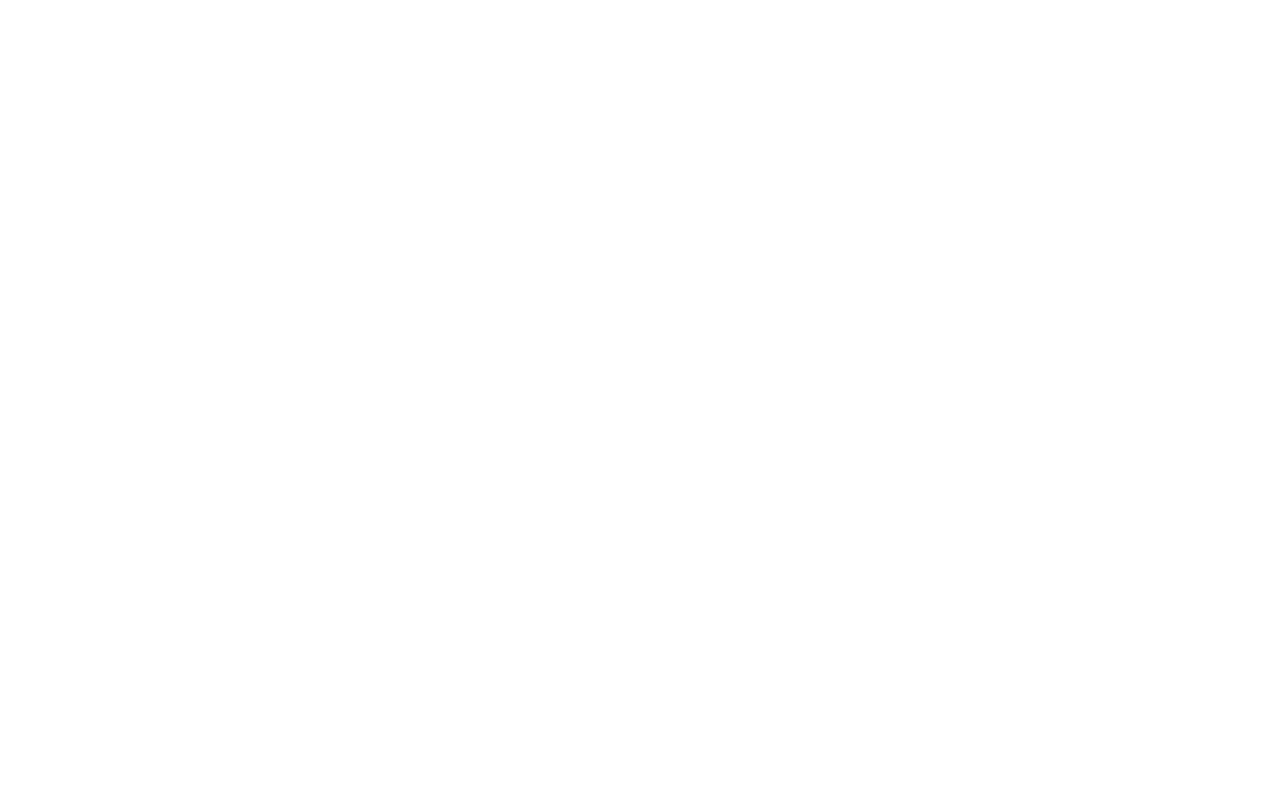
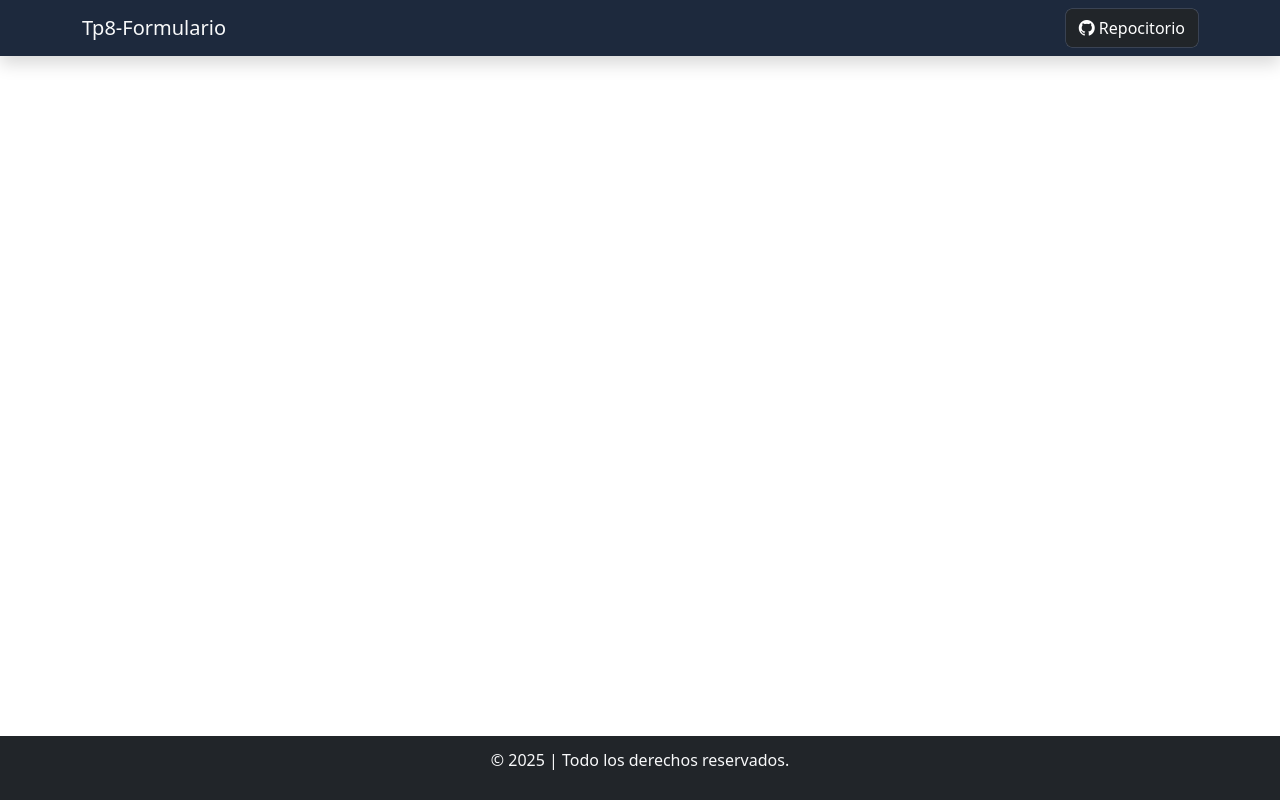
Before and after one commit to Maxii34/Tp4-5--Lista-de-tareas, a React (Vite) app: page / in a window 1280 px wide. Built offline with nearby package versions, Linux system fonts and the light colour scheme.

Commit message:
Se agrego los componentes navbar y footer

```diff
--- a/package.json
+++ b/package.json
@@ -13,6 +13,7 @@
     "bootstrap": "^5.3.7",
     "bootstrap-icons": "^1.13.1",
     "react": "^19.1.1",
+    "react-bootstrap": "^2.10.10",
     "react-dom": "^19.1.1",
     "react-hook-form": "^7.62.0"
   },
--- a/src/App.jsx
+++ b/src/App.jsx
@@ -1,12 +1,19 @@
 import 'bootstrap/dist/css/bootstrap.min.css'
 import 'bootstrap-icons/font/bootstrap-icons.css';
+import NavForm from './Conponents/nav';
+import Footer from './Conponents/Footer';
 import './App.css'
+
+
 
 function App() {
 
   return (
     <>
-
+      <main>
+      <NavForm />
+      </main>
+      <Footer />
     </>
   )
 }
--- /dev/null
+++ b/src/Conponents/Footer.jsx
@@ -0,0 +1,12 @@
+
+const Footer = () => {
+    return (
+        <footer className="bg-dark mt-2 py-1">
+            <div className="py-2">
+                <p className="text-center text-light">&copy; 2025 | Todo los derechos reservados.</p>
+            </div>
+        </footer>
+    );
+};
+
+export default Footer;
--- /dev/null
+++ b/src/Conponents/Nav.jsx
@@ -0,0 +1,31 @@
+import { Button } from "react-bootstrap";
+import Container from "react-bootstrap/Container";
+import Nav from "react-bootstrap/Nav";
+import Navbar from "react-bootstrap/Navbar";
+
+function NavForm() {
+  return (
+    <Navbar expand="lg" className="shadow ">
+      <Container>
+        <Navbar.Brand href="#home" className="text-light">
+          Tp8-Formulario
+        </Navbar.Brand>
+        <Navbar.Toggle aria-controls="basic-navbar-nav" />
+        <Navbar.Collapse id="basic-navbar-nav">
+          <Nav className="ms-auto">
+            <Button
+              href="https://github.com/Maxii34/Tp8-Formulario-Simple"
+              target="_blank"
+              variant="dark"
+              className="shad"
+            >
+              <i className="bi bi-github"></i> Repocitorio
+            </Button>
+          </Nav>
+        </Navbar.Collapse>
+      </Container>
+    </Navbar>
+  );
+}
+
+export default NavForm;
--- a/src/index.css
+++ b/src/index.css
@@ -10,3 +10,10 @@
 main {
     flex-grow: 1;
 }
+
+nav {
+  background-color: #1D293D;
+}
+.shad{
+   box-shadow: 0 0 0 0.5px rgba(223, 216, 216, 0.301);
+}
```
Also changed, not shown: src/Conponents/Formulario.jsx (added), 1 other file (tests, documents, lock files or other folders).
